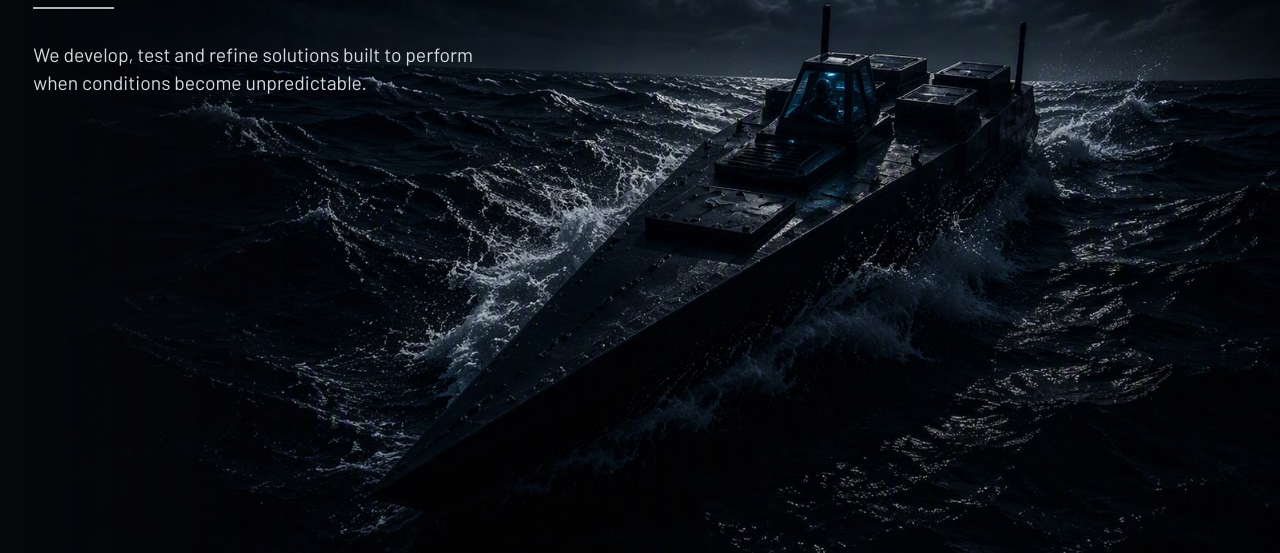
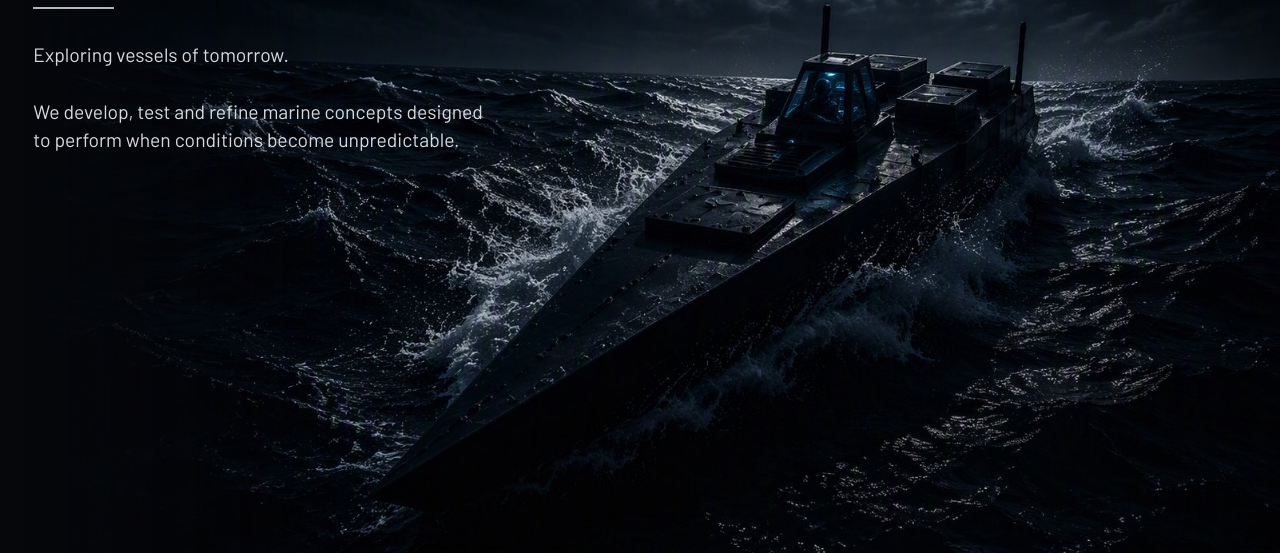
Before and after one commit to joakimkilenstam/RCMARINELABS, a plain HTML site: page index.html in a window 1280 px wide. Shown: the part 247-800 px from the top of the page. Drawn offline with Linux system fonts and the light colour scheme.

Commit message:
Update paragraph content in index.html

```diff
--- a/index.html
+++ b/index.html
@@ -149,7 +149,8 @@ h1 {
 
     <hr class="divider">
 
-    <p class="text">We develop, test and refine solutions built to perform when conditions become unpredictable.</p>
+    <p class="lead">Exploring vessels of tomorrow.</p>
+<p class="text">We develop, test and refine marine concepts designed to perform when conditions become unpredictable.</p>
   </div>
 </section>
 
```
